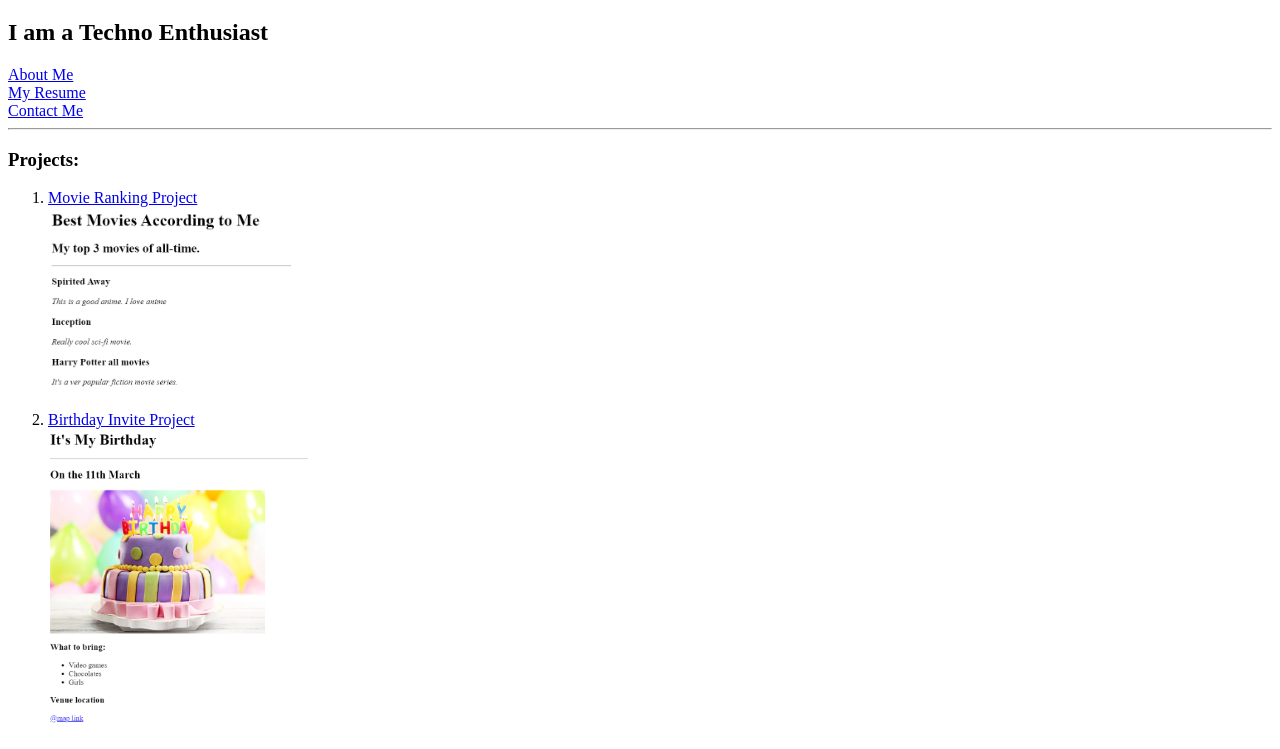
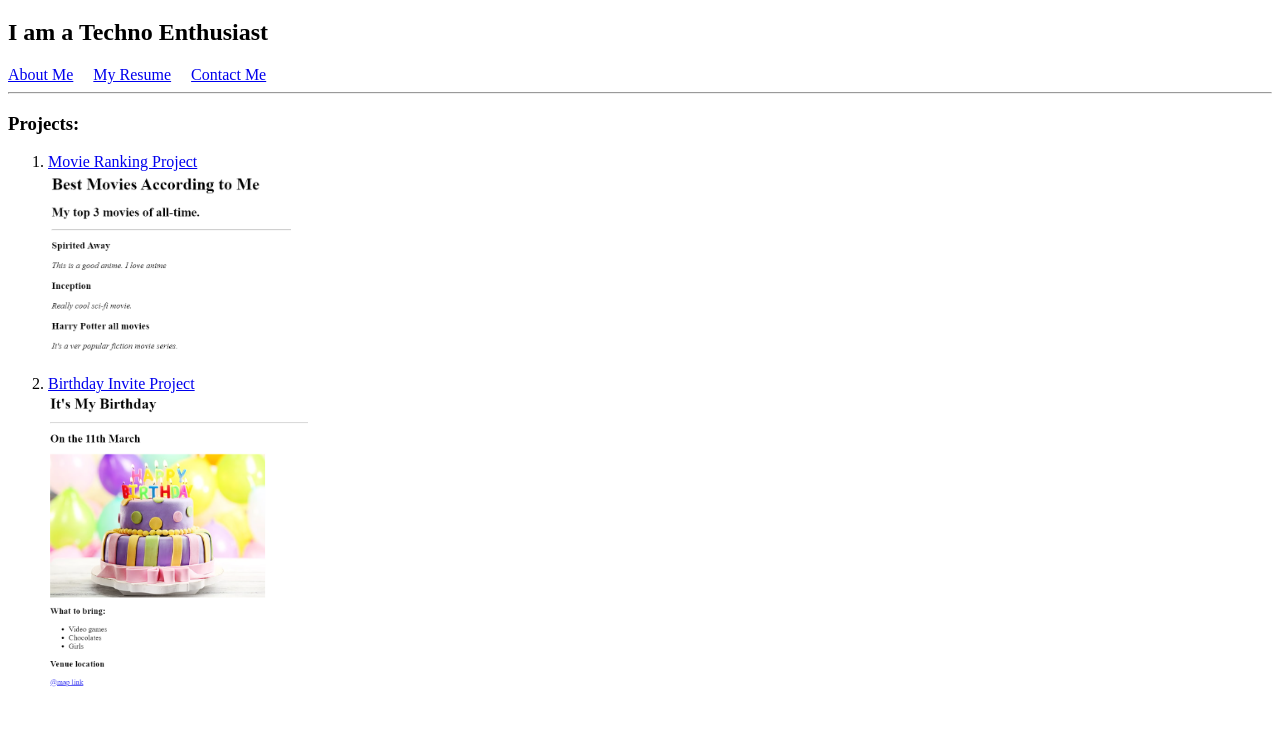
Before and after one commit to neel319/html-portfolio-, a plain HTML site: page index.html in a window 1280 px wide. Shown: the part 61-810 px from the top of the page. Drawn offline with Linux system fonts and the light colour scheme.

Commit message:
Update index.html

```diff
--- a/index.html
+++ b/index.html
@@ -7,8 +7,8 @@
 <body>
     <h1>Neel's Portfolio</h1>
     <h2>I am a Techno Enthusiast</h2>
-    <a href="./public/about.html">About Me</a><br />
-    <a href="./Resume/index.html">My Resume</a><br />
+    <a href="./public/about.html">About Me</a>&emsp;
+    <a href="./Resume/index.html">My Resume</a>&emsp;
     <a href="./public/contact.html">Contact Me</a>
     <hr />
     <h3>Projects:</h3>
```
